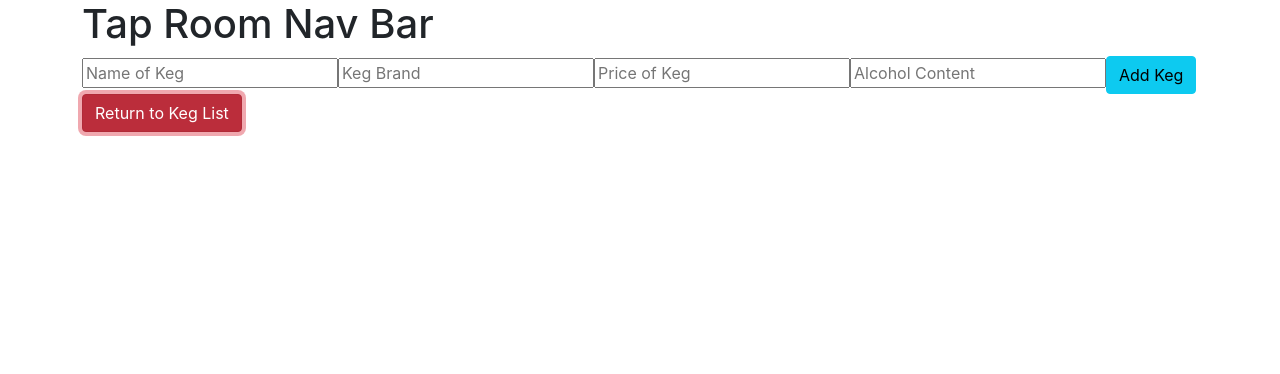
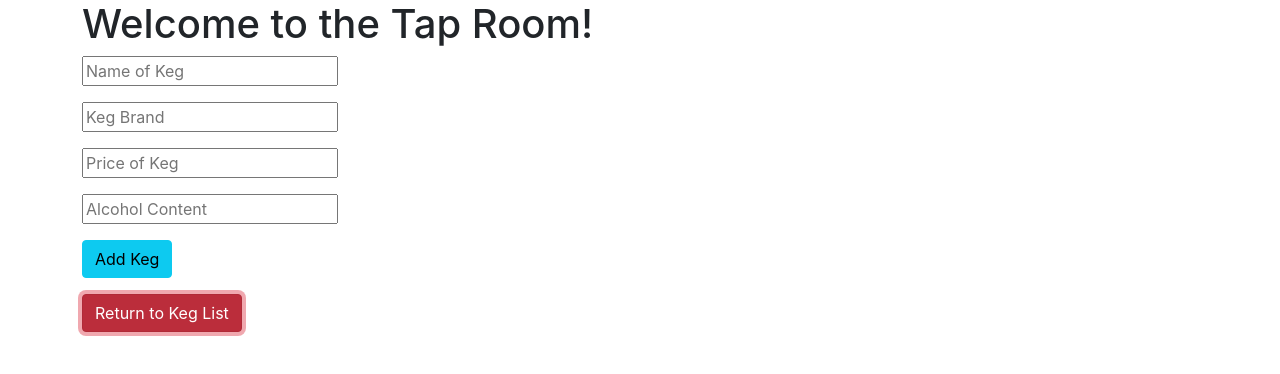
Before and after one commit to curtisbrooks678/Tap-Room.Solution, a React (Create React App) app in the folder tap-room/: page / in a window 1280 px wide. Both pictures are taken after a click on the button "Add a new keg!". Shown: the top 374 px of the page. Built offline with nearby package versions, Linux system fonts and the light colour scheme.

Commit message:
add bootstrap styling to buttons and p-tags for formatting

```diff
--- a/tap-room/src/components/Header.js
+++ b/tap-room/src/components/Header.js
@@ -3,7 +3,7 @@ import React from "react";
 function Header(){
   return (
     <React.Fragment>
-      <h1>Tap Room Nav Bar</h1>
+      <h1>Welcome to the Tap Room!</h1>
     </React.Fragment>
   );
 }
--- a/tap-room/src/components/Keg.js
+++ b/tap-room/src/components/Keg.js
@@ -11,7 +11,7 @@ function Keg(props){
       <p>Alcohol Content: {props.alcoholContent}</p>
       <p>Pints Left: {props.pintsLeft}</p>
       </div>
-      <button onClick={()=> props.whenSellPintClicked(props.id)}>Sell Pint</button>
+      <button onClick={()=> props.whenSellPintClicked(props.id)} class="btn btn-success">Sell Pint</button>
     </React.Fragment>
   );
 }
--- a/tap-room/src/components/KegControl.js
+++ b/tap-room/src/components/KegControl.js
@@ -101,8 +101,8 @@ class KegControl extends React.Component {
 
     return (
       <React.Fragment>
-        {currentlyVisibleState}
-        <button onClick={this.handleClick} className={buttonStyle}>{buttonText}</button>
+        <p>{currentlyVisibleState}</p>
+        <p><button onClick={this.handleClick} className={buttonStyle}>{buttonText}</button></p>
       </React.Fragment>
     );
   }
--- a/tap-room/src/components/KegDetail.js
+++ b/tap-room/src/components/KegDetail.js
@@ -12,8 +12,8 @@ function KegDetail(props){
       <p>Price: {keg.price}</p>
       <p>Alcohol Content: {keg.alcoholContent}</p>
       <p>Pints Left: {keg.pintsLeft}</p>
-      <button onClick={ props.onClickingEdit }>Update Keg</button>
-      <button onClick={ () => props.onClickingDelete(keg.id)}>Delete Keg</button>
+      <button onClick={ props.onClickingEdit } class="btn btn-info">Update Keg</button>
+      <button onClick={ () => props.onClickingDelete(keg.id)} class="btn btn-danger">Delete Keg</button>
       <hr/>
     </React.Fragment>
   );
--- a/tap-room/src/components/ReusableForm.js
+++ b/tap-room/src/components/ReusableForm.js
@@ -5,22 +5,22 @@ function ReusableForm(props) {
   return(
     <React.Fragment>
       <form onSubmit={props.formSubmissionHandler}>
-      <input
+        <p><input
           type="text"
           name="name"
-          placeholder="Name of Keg"/>
-        <input
+          placeholder="Name of Keg"/></p>
+        <p><input
           type="text"
           name="brand"
-          placeholder="Keg Brand"/>
-        <input
+          placeholder="Keg Brand"/></p>
+        <p><input
           type="text"
           name="price"
-          placeholder="Price of Keg"/>
-        <input
+          placeholder="Price of Keg"/></p>
+        <p><input
           type="text"
           name="alcoholContent"
-          placeholder="Alcohol Content"/>
+          placeholder="Alcohol Content"/></p>
         <button type="submit" className={props.buttonStyle}> {props.buttonText} </button>
       </form>
     </React.Fragment>
```
